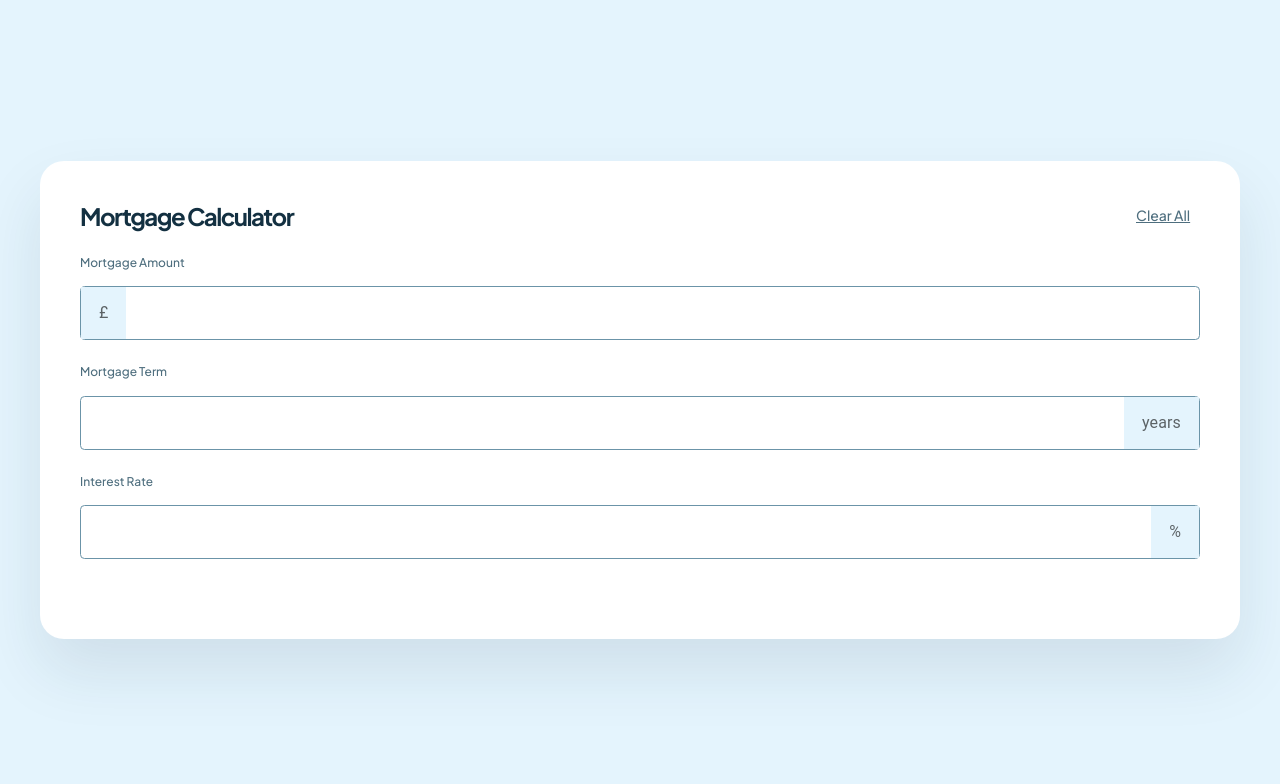
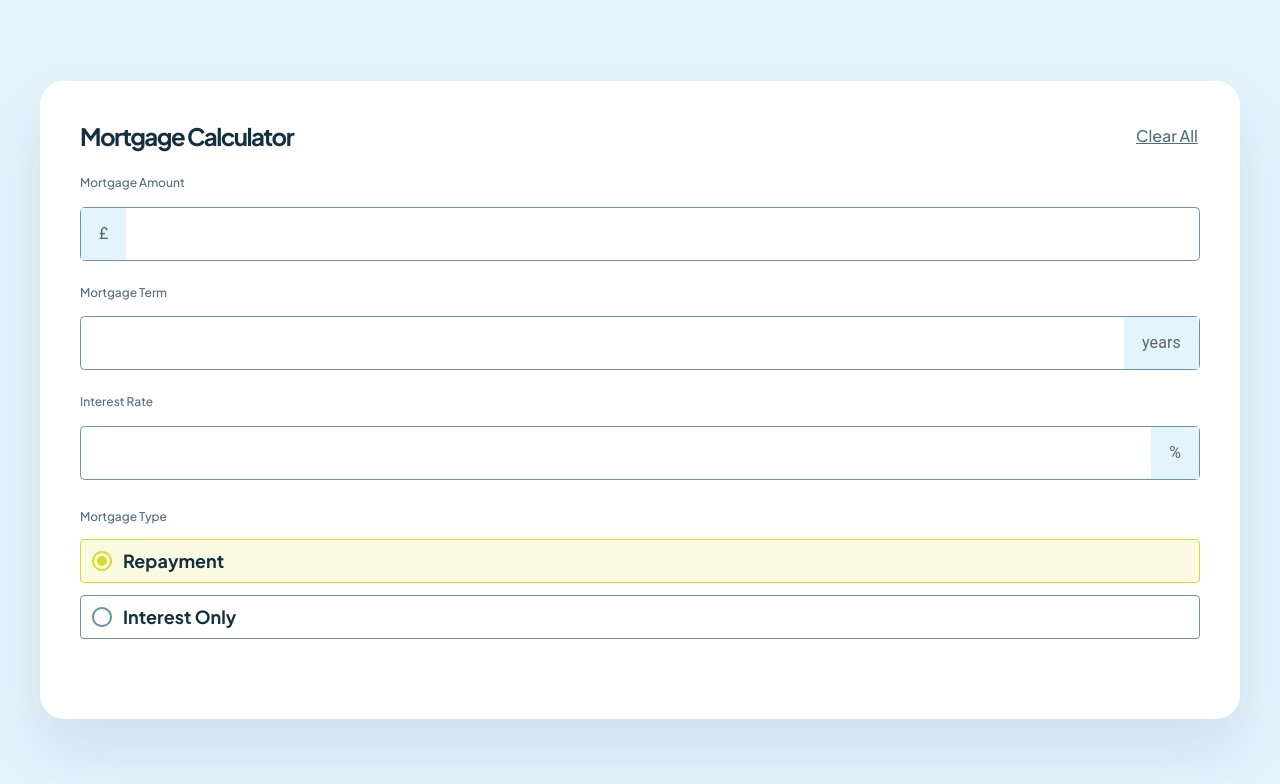
Before and after one commit to mckoyd/wolf-mortgage-repayment-calculator, a React app: page /#/ in a window 1280 px wide. Shown: the top 784 px of the page. Built offline with nearby package versions, Linux system fonts and the light colour scheme.

Commit message:
adds mortgage type in form fields

```diff
--- a/src/components/Form.tsx
+++ b/src/components/Form.tsx
@@ -1,4 +1,13 @@
-import { Grid, InputAdornment, TextField } from "@mui/material";
+import {
+  FormControlLabel,
+  FormLabel,
+  Grid,
+  InputAdornment,
+  Radio,
+  RadioGroup,
+  TextField,
+  Typography,
+} from "@mui/material";
 import React, { useEffect, useState } from "react";
 import { useFormStyles } from "../styles/form.styles";
 
@@ -8,6 +17,7 @@ export const Form: React.FC = () => {
   const [term, setTerm] = useState<string>("");
   const [interest, setInterest] = useState<string>("");
   const [monthlyRepayments, setMonthyRepayments] = useState<string>("");
+  const [type, setType] = useState<string>("repay");
 
   const handleMortgageAmount = (event: React.ChangeEvent<HTMLInputElement>) => {
     event.preventDefault();
@@ -23,6 +33,10 @@ export const Form: React.FC = () => {
 
   const handleInterest = (event: React.ChangeEvent<HTMLInputElement>) => {
     setInterest(event.target.value);
+  };
+
+  const handleType = (event: React.ChangeEvent<HTMLElement>) => {
+    setType((event.target as HTMLInputElement).value);
   };
   const handleCalculatePaymentsBtn = () => {
     console.log(Number(monthlyRepayments));
@@ -88,6 +102,47 @@ export const Form: React.FC = () => {
           className={classes.formField}
         />
       </Grid>
+      <Grid item className={cx(classes.formField, classes.formFieldRight)}>
+        <FormLabel id="mortgage-type">
+          <Typography
+            component={"span"}
+            className={classes.formFieldText}
+            fontSize={"0.75rem !important"}
+          >
+            Mortgage Type
+          </Typography>
+        </FormLabel>
+        <RadioGroup
+          aria-labelledby="demo-controlled-radio-buttons-group"
+          name="controlled-radio-buttons-group"
+          value={type}
+          onChange={handleType}
+          className={classes.formRadioGroup}
+        >
+          <FormControlLabel
+            checked={type === "repay"}
+            value="repay"
+            control={<Radio className={classes.formRadioBtn} />}
+            label="Repayment"
+            className={
+              type === "repay"
+                ? classes.formRadioLabelSelected
+                : classes.formRadioLabel
+            }
+          />
+          <FormControlLabel
+            checked={type === "interest"}
+            value="interest"
+            control={<Radio className={classes.formRadioBtn} />}
+            label="Interest Only"
+            className={
+              type === "interest"
+                ? classes.formRadioLabelSelected
+                : classes.formRadioLabel
+            }
+          />
+        </RadioGroup>
+      </Grid>
     </Grid>
   );
 };
--- a/src/styles/form.styles.ts
+++ b/src/styles/form.styles.ts
@@ -11,6 +11,7 @@ export const useFormStyles = tss.create(({ theme }) => ({
     padding: 0,
     gap: "0.75em",
     width: "100%",
+    fontSize: "1rem",
   },
 
   formFieldRight: {
@@ -24,6 +25,36 @@ export const useFormStyles = tss.create(({ theme }) => ({
     color: theme.palette.common.slate7,
   },
 
+  formRadioGroup: {
+    display: "flex",
+    flexDirection: "column",
+    gap: "0.75em",
+    "& .MuiFormControlLabel-label": {
+      ...(theme.typography.preset3 as CSSProperties),
+      letterSpacing: 0,
+    },
+  },
+
+  formRadioLabel: {
+    border: "1px solid #6B94A8",
+    borderRadius: "0.25em",
+    margin: 0,
+  },
+
+  formRadioLabelSelected: {
+    border: "1px solid #D8DB2F",
+    borderRadius: "0.25em",
+    background: "rgba(216, 219, 47, 0.15)",
+    margin: 0,
+  },
+
+  formRadioBtn: {
+    color: theme.palette.common.slate5,
+    "&.Mui-checked": {
+      color: theme.palette.common.lime,
+    },
+  },
+
   inputAdornment: {
     height: "2.875em",
     maxHeight: "none",
--- a/src/styles/theme.ts
+++ b/src/styles/theme.ts
@@ -53,7 +53,7 @@ const theme: Theme = createTheme({
     preset1: {
       fontFamily: "Plus Jakarta Sans",
       fontWeight: 700,
-      fontSize: "3.5em",
+      fontSize: "3.5rem",
       lineHeight: "125%",
       color: slate9,
       letterSpacing: "-0.0625em",
@@ -61,7 +61,7 @@ const theme: Theme = createTheme({
     preset2: {
       fontFamily: "Plus Jakarta Sans",
       fontWeight: 700,
-      fontSize: "1.5em",
+      fontSize: "1.5rem",
       lineHeight: "125%",
       color: slate9,
       letterSpacing: "-0.0625em",
@@ -69,7 +69,7 @@ const theme: Theme = createTheme({
     preset3: {
       fontFamily: "Plus Jakarta Sans",
       fontWeight: 700,
-      fontSize: "1.125em",
+      fontSize: "1.125rem",
       lineHeight: "125%",
       color: slate9,
       letterSpacing: "-0.0625em",
@@ -77,7 +77,7 @@ const theme: Theme = createTheme({
     preset4: {
       fontFamily: "Plus Jakarta Sans",
       fontWeight: 500,
-      fontSize: "1em",
+      fontSize: "1rem",
       lineHeight: "150%",
       color: slate9,
       letterSpacing: "0",
@@ -85,7 +85,7 @@ const theme: Theme = createTheme({
     preset5: {
       fontFamily: "Plus Jakarta Sans",
       fontWeight: 500,
-      fontSize: "0.875em",
+      fontSize: "0.875rem",
       lineHeight: "150%",
       color: slate9,
       letterSpacing: "0",
@@ -99,7 +99,7 @@ const theme: Theme = createTheme({
           color: slate7,
           fontFamily: "Plus Jakarta Sans",
           fontWeight: 500,
-          fontSize: "1em",
+          fontSize: "1rem",
           lineHeight: "150%",
           letterSpacing: "0",
           "&.Mui-focused": {
@@ -118,7 +118,7 @@ const theme: Theme = createTheme({
           height: "3em",
           fontFamily: "Plus Jakarta Sans",
           fontWeight: 700,
-          fontSize: "1.125em",
+          fontSize: "1.125rem",
           lineHeight: "125%",
           color: slate9,
           "&:hover:not(.Mui-disabled, .Mui-error):before": {
```
